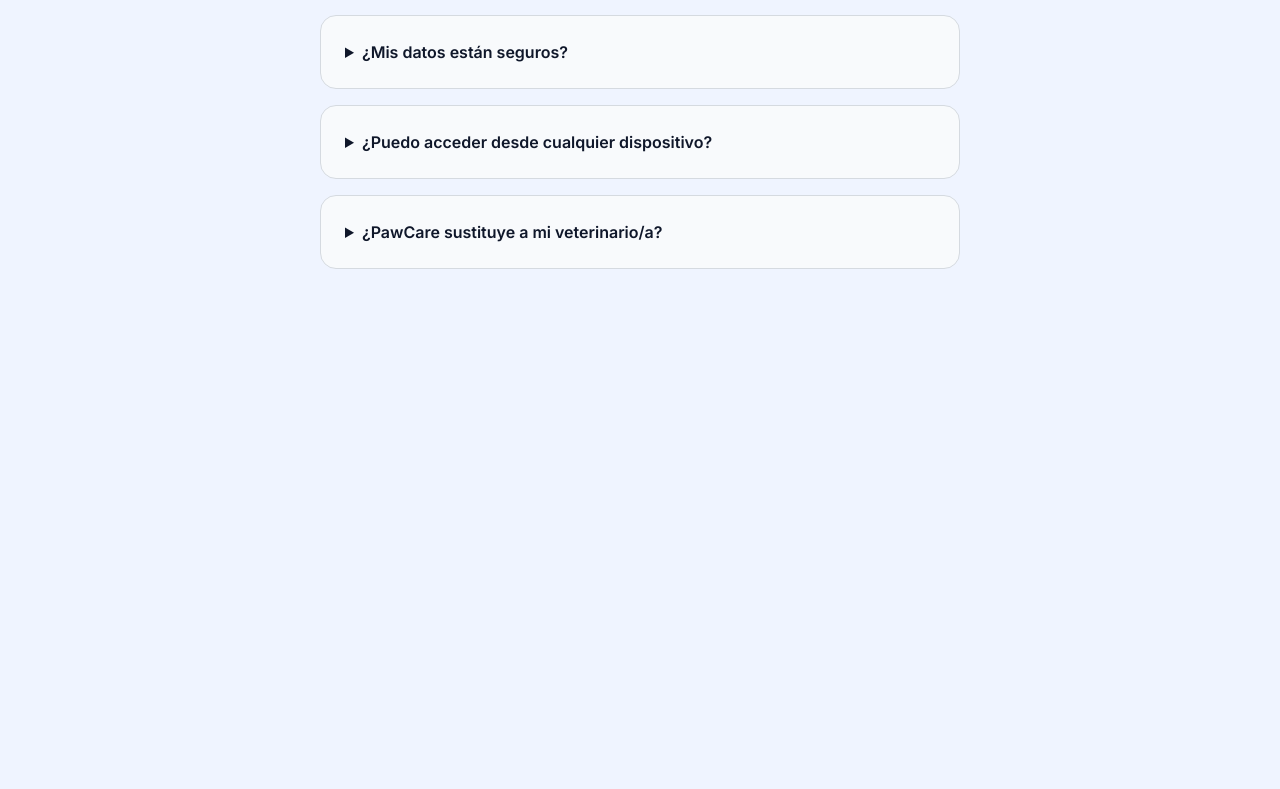
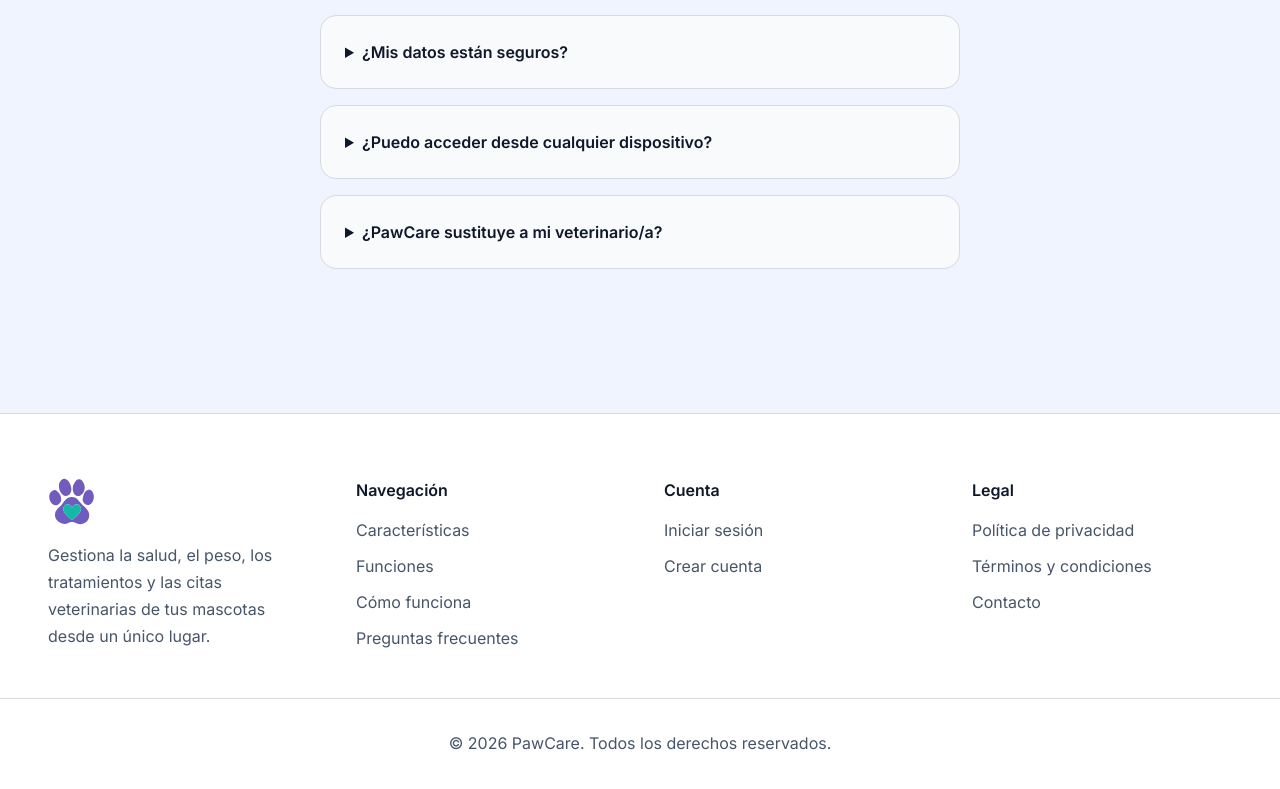
Before and after one commit to loli-digital/pawcare, a React (Vite) app: page / in a window 1280 px wide. Shown: the part 3157-3946 px from the top of the page. Before the commit the page ends 3474 px from the top, so only its background shows below. Built offline with nearby package versions, Linux system fonts and the light colour scheme.

Commit message:
✨ feat: Add Navbar and Footer components to App for improved layout and navigation

```diff
--- a/src/App.tsx
+++ b/src/App.tsx
@@ -1,10 +1,13 @@
 import "./App.css";
 import LandingPage from "./pages/Landing/LandingPage";
+import { Navbar, Footer } from "@/components";
 
 function App() {
   return (
     <>
+      <Navbar />
       <LandingPage />
+      <Footer />
     </>
   );
 }
```
